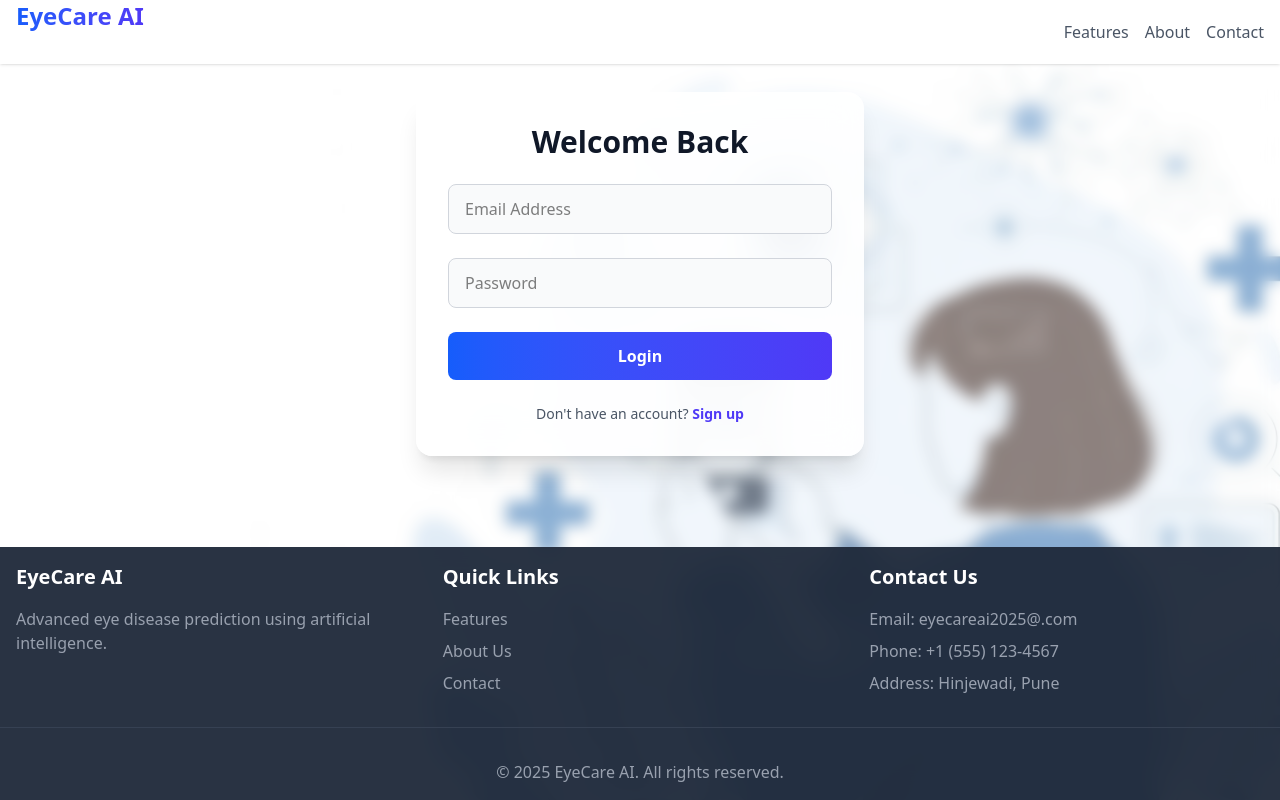
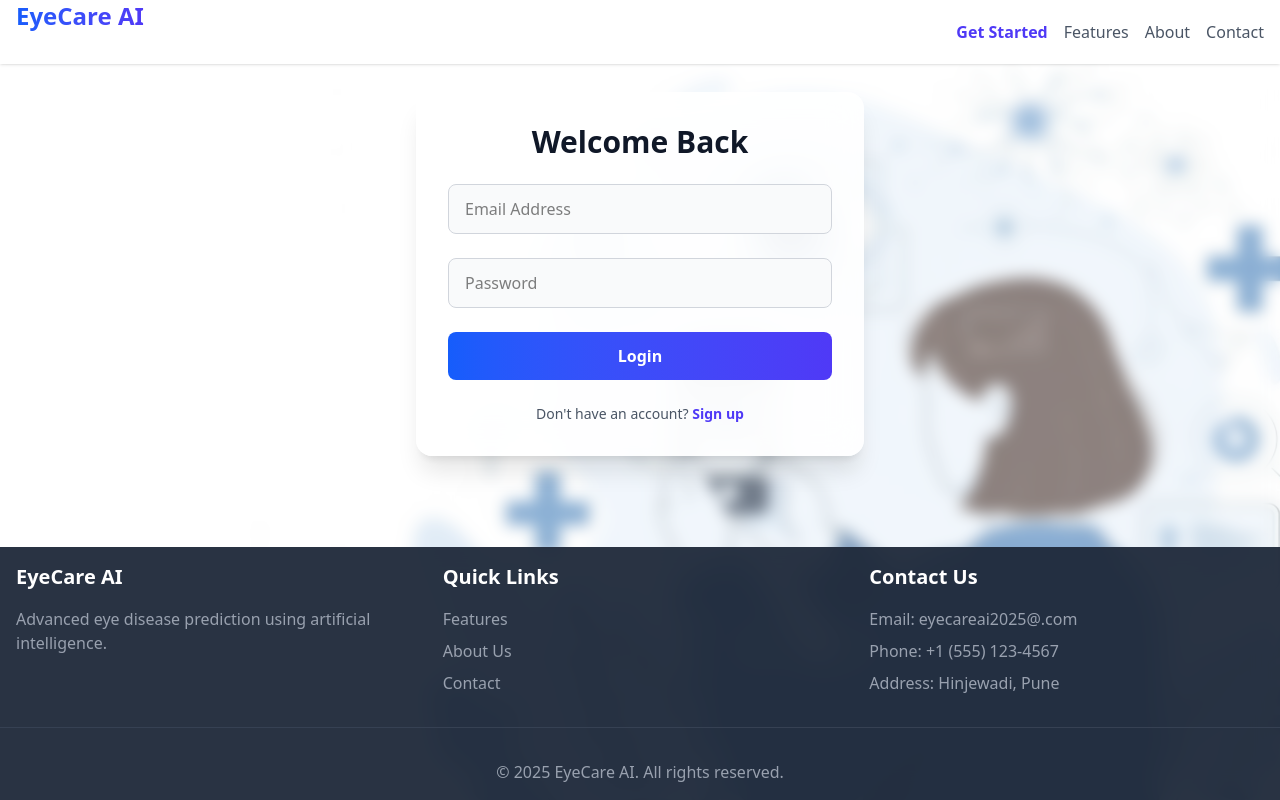
Before and after one commit to Avi1305/EyeDiseaseFrontend, a React (Vite) app: page /login in a window 1280 px wide. Built offline with nearby package versions, Linux system fonts and the light colour scheme.

Commit message:
Hero section and navbar updated

```diff
--- a/src/components/Navbar.jsx
+++ b/src/components/Navbar.jsx
@@ -7,6 +7,18 @@ const Navbar = () => (
         EyeCare AI
       </h1>
       <div className="flex items-center space-x-4">
+        <button
+          type="button"
+          onClick={() => {
+            const section = document.getElementById('register');
+            if (section) {
+              section.scrollIntoView({ behavior: 'smooth' });
+            }
+          }}
+          className="text-indigo-600 font-semibold hover:text-indigo-800 transition-colors"
+        >
+          Get Started
+        </button>
         <button
           type="button"
           onClick={() => {
```
Also changed, not shown: src/components/Herosection.jsx (+1 -11 lines).
